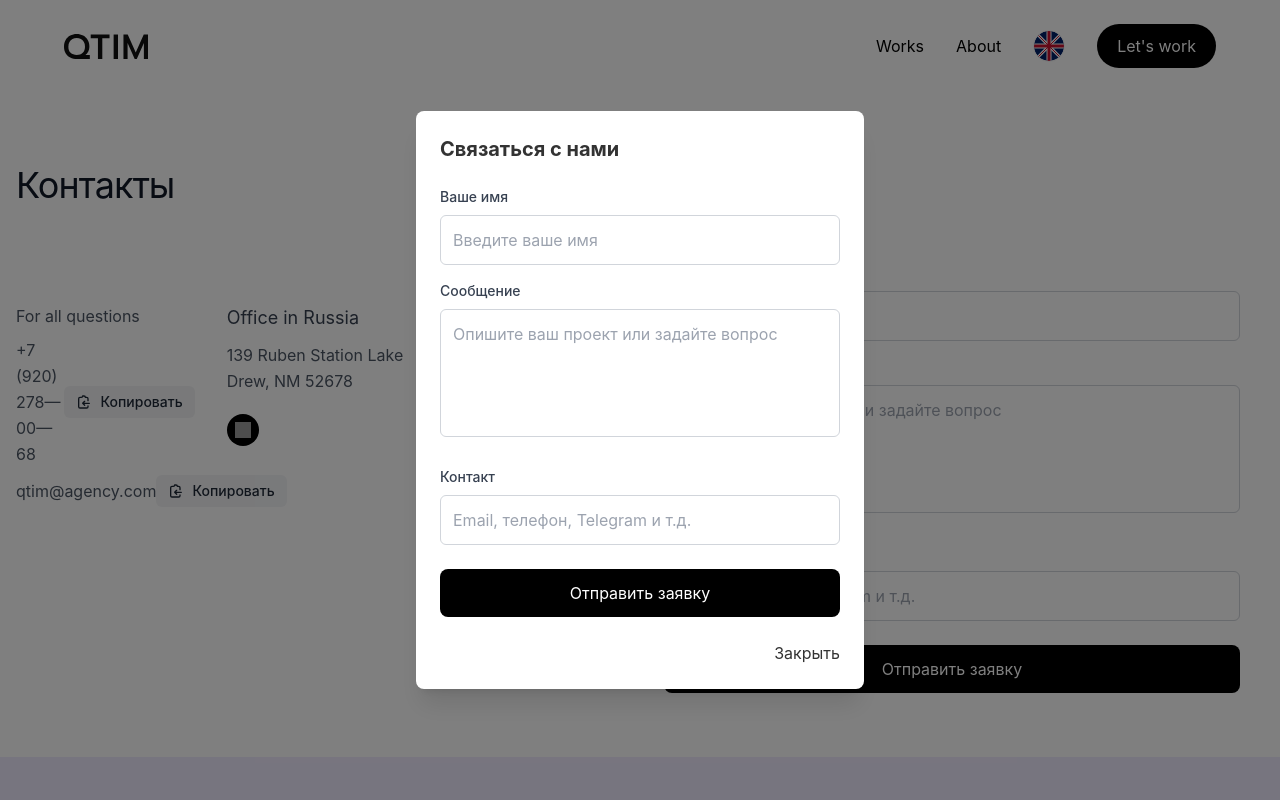
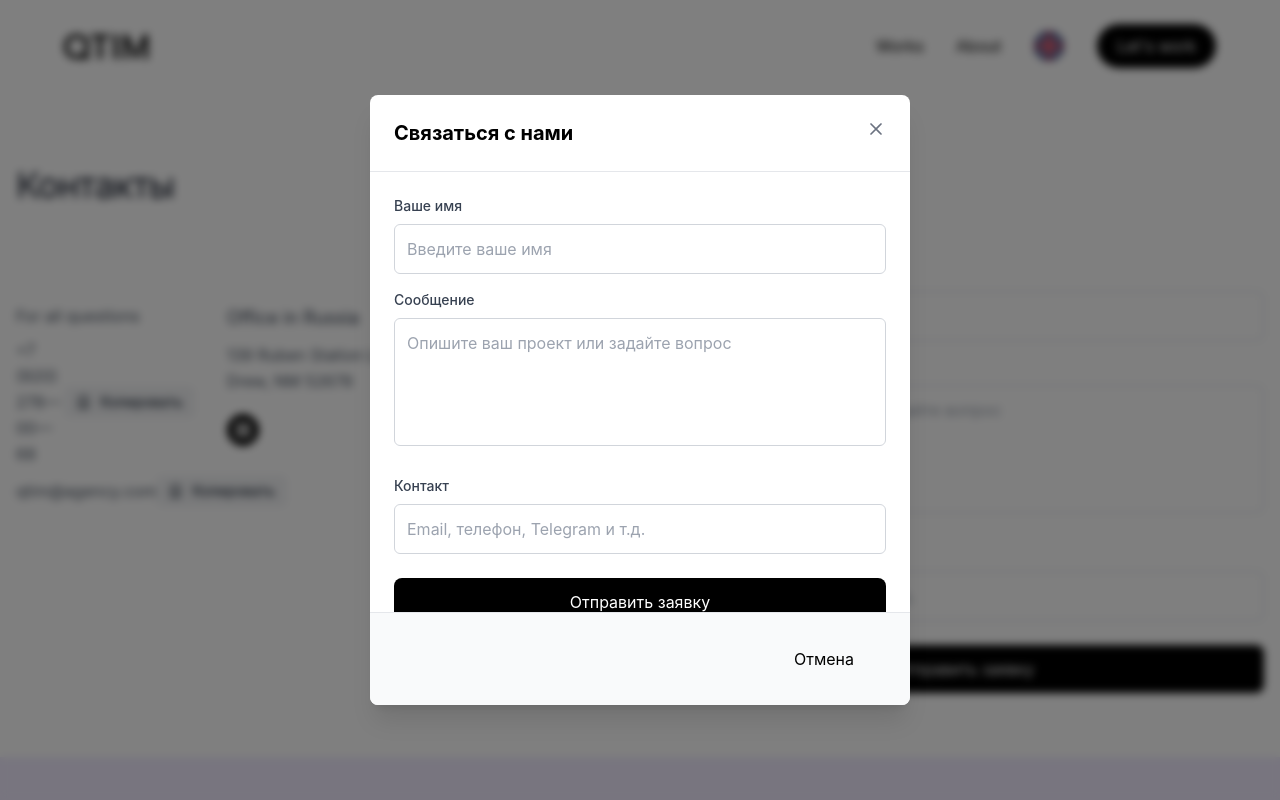
Before and after one commit to scoutrul/qtim, a Nuxt app: page /contact in a window 1280 px wide. Both pictures are taken after a click on the button "Let's work". Shown: the top 800 px of the page. Built offline with nearby package versions, Linux system fonts and the light colour scheme; grey boxes are pictures that could not be loaded.

Commit message:
модалка

```diff
--- a/components/contact/ContactForm.vue
+++ b/components/contact/ContactForm.vue
@@ -1,5 +1,5 @@
 <template>
-  <div class="contact-form bg-white rounded-lg max-w-xl">
+  <div class="contact-form w-full">
     <form @submit.prevent="handleSubmit">
       <div class="mb-4">
         <label for="name" class="block mb-2 text-sm font-medium text-gray-700">Ваше имя</label>
--- a/components/layout/Header.vue
+++ b/components/layout/Header.vue
@@ -99,11 +99,24 @@ const toggleMobileMenu = () => {
     </div>
 
     <!-- Модальное окно с формой заявки -->
-    <Modal v-model="isModalOpen" @close="closeModal">
-      <template #header>
-        <h2 class="text-xl font-bold mb-4">Связаться с нами</h2>
+    <Modal
+      v-model="isModalOpen"
+      @close="closeModal"
+      title="Связаться с нами"
+      size="sm"
+      :persistent="false"
+    >
+      <ContactForm @submit="closeModal" />
+      <template #footer>
+        <Button
+          variant="text"
+          size="md"
+          @click="closeModal"
+          class="mr-3"
+        >
+          Отмена
+        </Button>
       </template>
-      <ContactForm @submit="closeModal" />
     </Modal>
   </header>
 </template>
--- a/components/ui/Button.vue
+++ b/components/ui/Button.vue
@@ -9,7 +9,7 @@ import { computed } from 'vue'
 import type { ColorName } from '@/types/colors'
 
 interface Props {
-  variant?: 'primary' | 'secondary'
+  variant?: 'primary' | 'secondary' | 'text'
   size?: 'sm' | 'md' | 'lg'
   color?: ColorName
   rounded?: boolean
@@ -27,7 +27,8 @@ const classes = computed(() => {
 
   const variantClasses = {
     primary: `bg-${props.color} text-white hover:bg-dark-gray`,
-    secondary: `bg-transparent text-${props.color} border border-${props.color} hover:bg-light-gray`
+    secondary: `bg-transparent text-${props.color} border border-${props.color} hover:bg-light-gray`,
+    text: `bg-transparent text-${props.color} hover:text-gray-600 hover:underline`
   }
 
   const sizeClasses = {
@@ -38,7 +39,7 @@ const classes = computed(() => {
 
   const roundedClass = props.rounded
     ? 'rounded-full'
-    : 'rounded-button'
+    : props.variant === 'text' ? '' : 'rounded-button'
 
   return `${baseClasses} ${variantClasses[props.variant]} ${sizeClasses[props.size]} ${roundedClass}`
 })
--- a/components/ui/Modal.vue
+++ b/components/ui/Modal.vue
@@ -1,34 +1,117 @@
 <script setup lang="ts">
-import { watch } from 'vue'
+import { ref, computed, watch, onBeforeUnmount, onMounted } from 'vue'
+import Button from '@/components/ui/Button.vue'
 
 interface Props {
   modelValue: boolean
+  title?: string
+  size?: 'sm' | 'md' | 'lg' | 'xl'
+  hideCloseButton?: boolean
+  persistent?: boolean
+  fullscreen?: boolean
 }
 
-const props = defineProps<Props>()
+const props = withDefaults(defineProps<Props>(), {
+  modelValue: false,
+  title: '',
+  size: 'md',
+  hideCloseButton: false,
+  persistent: false,
+  fullscreen: false
+})
 
 const emit = defineEmits<{
   'update:modelValue': [value: boolean]
   'close': []
 }>()
 
+const modalContent = ref<HTMLElement | null>(null)
+
+// Обработчик нажатия ESC для закрытия модального окна
+const handleEscKey = (e: KeyboardEvent) => {
+  if (e.key === 'Escape' && !props.persistent) {
+    close()
+  }
+}
+
+// Метод закрытия модального окна
 const close = () => {
+  if (!props.persistent) {
     emit('update:modelValue', false)
     emit('close')
   }
+}
 
-// Блокировать прокрутку страницы при открытии модального окна
+// Клик по фону
+const handleBackdropClick = (e: MouseEvent) => {
+  if (
+    !props.persistent &&
+    modalContent.value &&
+    !modalContent.value.contains(e.target as Node)
+  ) {
+    close()
+  }
+}
+
+// Клик внутри модального окна не должен закрывать его
+const handleModalClick = (e: MouseEvent) => {
+  e.stopPropagation()
+}
+
+// Наблюдение за открытием/закрытием модального окна
 watch(() => props.modelValue, (newValue) => {
   if (newValue) {
     document.body.classList.add('overflow-hidden')
+    setTimeout(() => {
+      document.addEventListener('keydown', handleEscKey)
+    }, 100)
   } else {
     document.body.classList.remove('overflow-hidden')
+    document.removeEventListener('keydown', handleEscKey)
   }
+})
+
+// Вычисляемый класс ширины модального окна
+const modalSizeClass = computed(() => {
+  if (props.fullscreen) return 'w-full h-full m-0 rounded-none max-w-none'
+
+  const sizeClasses = {
+    'sm': 'max-w-sm w-full min-w-[min(calc(100%-2rem),540px)]',
+    'md': 'max-w-md w-full min-w-[min(calc(100%-2rem),540px)]',
+    'lg': 'max-w-lg w-full min-w-[min(calc(100%-2rem),540px)]',
+    'xl': 'max-w-xl w-full min-w-[min(calc(100%-2rem),540px)]'
+  }
+
+  return sizeClasses[props.size] || 'max-w-[540px] w-full min-w-[min(calc(100%-2rem),540px)]'
+})
+
+// Очистка обработчиков событий при уничтожении компонента
+onBeforeUnmount(() => {
+  document.removeEventListener('keydown', handleEscKey)
+  document.body.classList.remove('overflow-hidden')
+})
+
+// На мобильных устройствах предотвращаем скролл фона при открытом модальном окне
+onMounted(() => {
+  const handleTouchMove = (e: TouchEvent) => {
+    if (props.modelValue) {
+      if (modalContent.value && !modalContent.value.contains(e.target as Node)) {
+        e.preventDefault()
+      }
+    }
+  }
+
+  document.addEventListener('touchmove', handleTouchMove, { passive: false })
+
+  onBeforeUnmount(() => {
+    document.removeEventListener('touchmove', handleTouchMove)
+  })
 })
 </script>
 
 <template>
   <Teleport to="body">
+    <!-- Анимация появления/исчезновения модального окна -->
     <transition
       enter-active-class="transition duration-300 ease-out"
       enter-from-class="opacity-0"
@@ -37,40 +120,94 @@ watch(() => props.modelValue, (newValue) => {
       leave-from-class="opacity-100"
       leave-to-class="opacity-0"
     >
-      <div v-if="modelValue" class="fixed inset-0 z-50 flex items-center justify-center">
+      <div
+        v-if="modelValue"
+        class="fixed inset-0 z-50 flex items-center justify-center"
+        @click="handleBackdropClick"
+      >
         <!-- Затемнение фона -->
         <div
-          class="absolute inset-0 bg-black bg-opacity-50"
-          @click="close"
+          class="absolute inset-0 bg-black bg-opacity-50 backdrop-blur-sm"
         ></div>
 
+        <!-- Анимация появления содержимого -->
+        <transition
+          enter-active-class="transition duration-300 ease-out"
+          enter-from-class="opacity-0 transform scale-95"
+          enter-to-class="opacity-100 transform scale-100"
+          leave-active-class="transition duration-200 ease-in"
+          leave-from-class="opacity-100 transform scale-100"
+          leave-to-class="opacity-0 transform scale-95"
+        >
           <!-- Содержимое модального окна -->
           <div
-          class="relative bg-white rounded-lg p-6 w-full max-w-md mx-4 shadow-xl transform transition-all"
+            ref="modalContent"
+            :class="[
+              'relative bg-white rounded-lg shadow-xl transform transition-all p-0 overflow-hidden',
+              modalSizeClass,
+              fullscreen ? '' : 'mx-auto max-h-[90vh]'
+            ]"
+            @click="handleModalClick"
           >
-          <!-- Заголовок -->
-          <div class="mb-6">
-            <slot name="header"></slot>
+            <!-- Хедер -->
+            <div class="flex items-center justify-between p-4 sm:p-6 border-b border-gray-200">
+              <div class="pr-8">
+                <h2 v-if="title" class="text-xl font-bold text-black">{{ title }}</h2>
+                <slot v-else name="header"></slot>
+              </div>
+
+              <!-- Кнопка закрытия -->
+              <button
+                v-if="!hideCloseButton"
+                @click="close"
+                class="absolute top-4 right-4 p-2 rounded-full text-gray-500 hover:text-black hover:bg-gray-100 transition-colors"
+                aria-label="Закрыть"
+              >
+                <svg class="w-5 h-5" fill="none" stroke="currentColor" viewBox="0 0 24 24" xmlns="http://www.w3.org/2000/svg">
+                  <path stroke-linecap="round" stroke-linejoin="round" stroke-width="2" d="M6 18L18 6M6 6l12 12"></path>
+                </svg>
+              </button>
             </div>
 
             <!-- Основное содержимое -->
-          <div class="mb-6">
+            <div class="p-4 sm:p-6 overflow-y-auto" :style="{ maxHeight: fullscreen ? 'calc(100vh - 120px)' : 'calc(70vh - 120px)' }">
               <slot></slot>
             </div>
 
-          <!-- Нижняя часть -->
+            <!-- Футер с кнопками, если есть -->
+            <div v-if="$slots.footer" class="p-4 sm:p-6 border-t border-gray-200 bg-gray-50">
               <div class="flex justify-end">
-            <slot name="footer">
-              <button
-                @click="close"
-                class="text-dark-gray hover:text-black transition-colors"
-              >
-                Закрыть
-              </button>
-            </slot>
+                <slot name="footer"></slot>
               </div>
             </div>
           </div>
         </transition>
+      </div>
+    </transition>
   </Teleport>
 </template>
+
+<style scoped>
+/* Дополнительные стили для модального окна */
+.overflow-y-auto {
+  scrollbar-width: thin;
+  scrollbar-color: #d1d5db #f3f4f6;
+}
+
+.overflow-y-auto::-webkit-scrollbar {
+  width: 6px;
+}
+
+.overflow-y-auto::-webkit-scrollbar-track {
+  background-color: #f3f4f6;
+}
+
+.overflow-y-auto::-webkit-scrollbar-thumb {
+  background-color: #d1d5db;
+  border-radius: 3px;
+}
+
+.overflow-y-auto::-webkit-scrollbar-thumb:hover {
+  background-color: #9ca3af;
+}
+</style>
```
Lines whose indentation alone changed are shown as unchanged.
